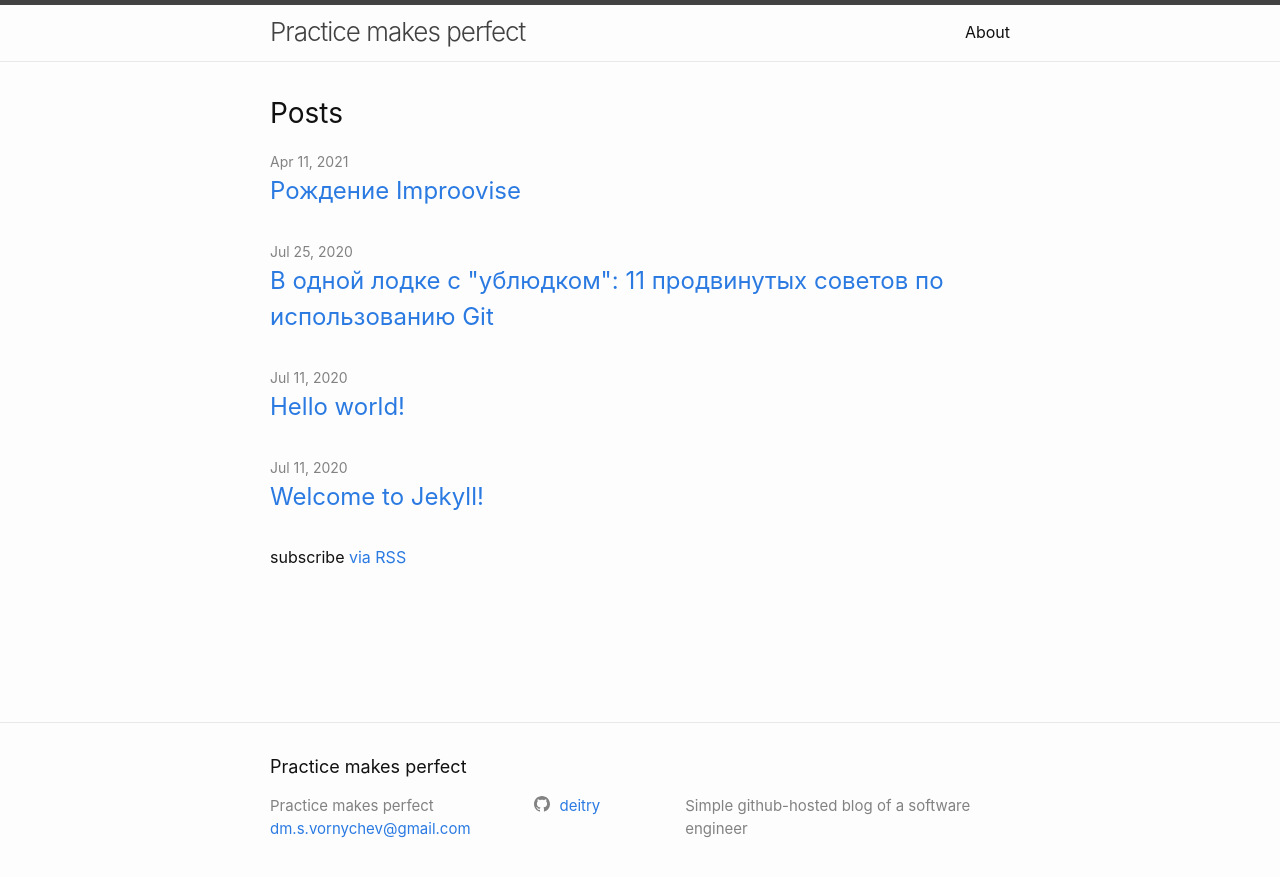
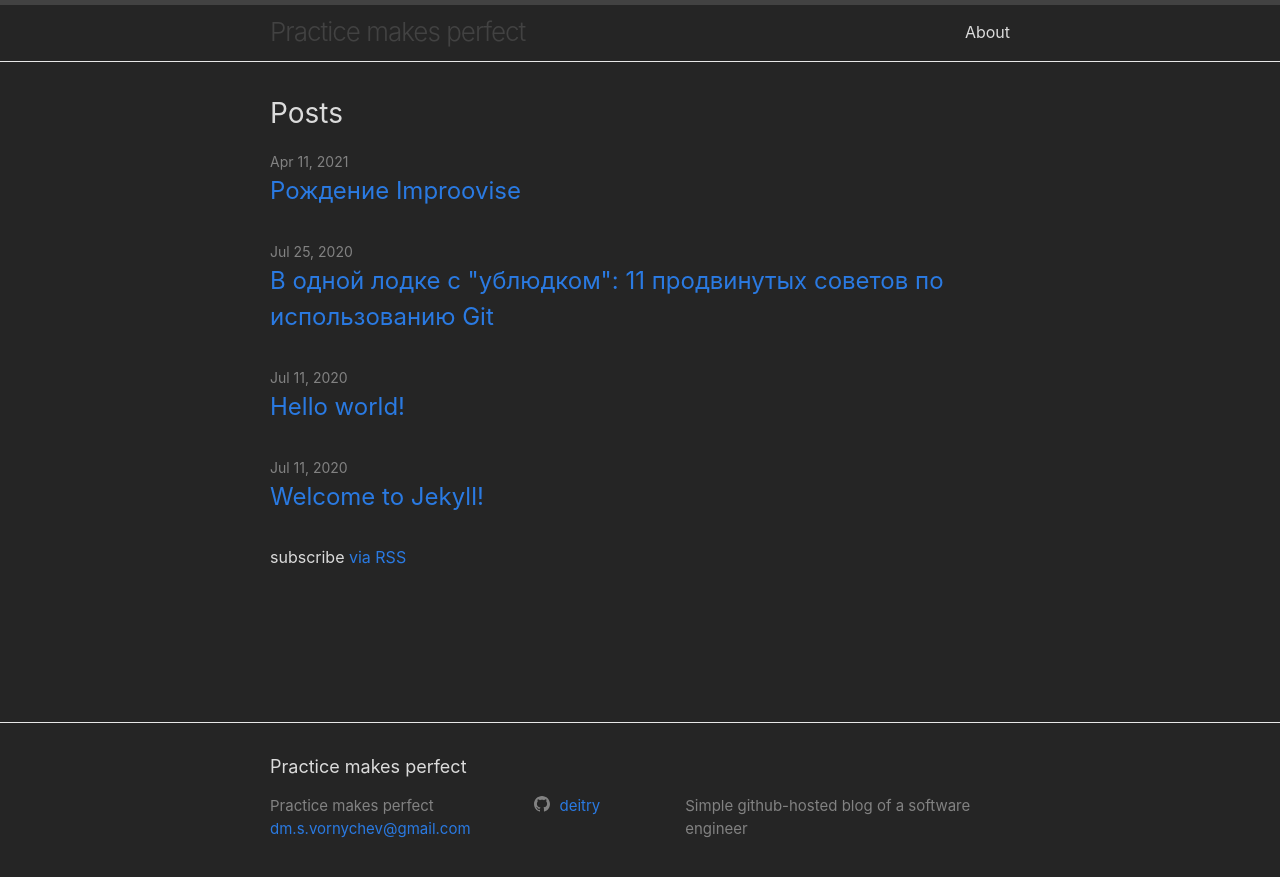
Before and after one commit to deitry/deitry.github.io, a Jekyll site: the page built from index.markdown, in a window 1280 px wide. Shown: the top 877 px of the page. Built offline with Jekyll 4.4.1, drawn with Linux system fonts in a browser that asks for light colours.

Commit message:
Upd minima.css

```diff
--- a/_sass/minima.scss
+++ b/_sass/minima.scss
@@ -10,8 +10,8 @@ $base-line-height: 1.5 !default;
 
 $spacing-unit:     30px !default;
 
-$text-color:       #111 !default;
-$background-color: #fdfdfd !default;
+$text-color:       rgb(219, 219, 219) !default;
+$background-color: #252525 !default;
 $brand-color:      #2a7ae2 !default;
 
 $grey-color:       #828282 !default;
```
